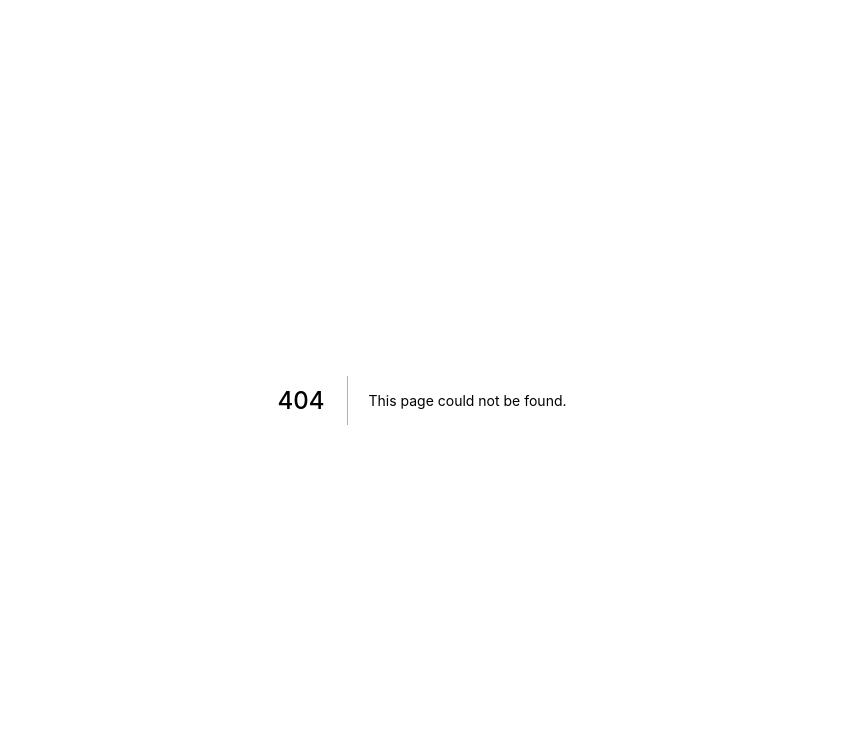
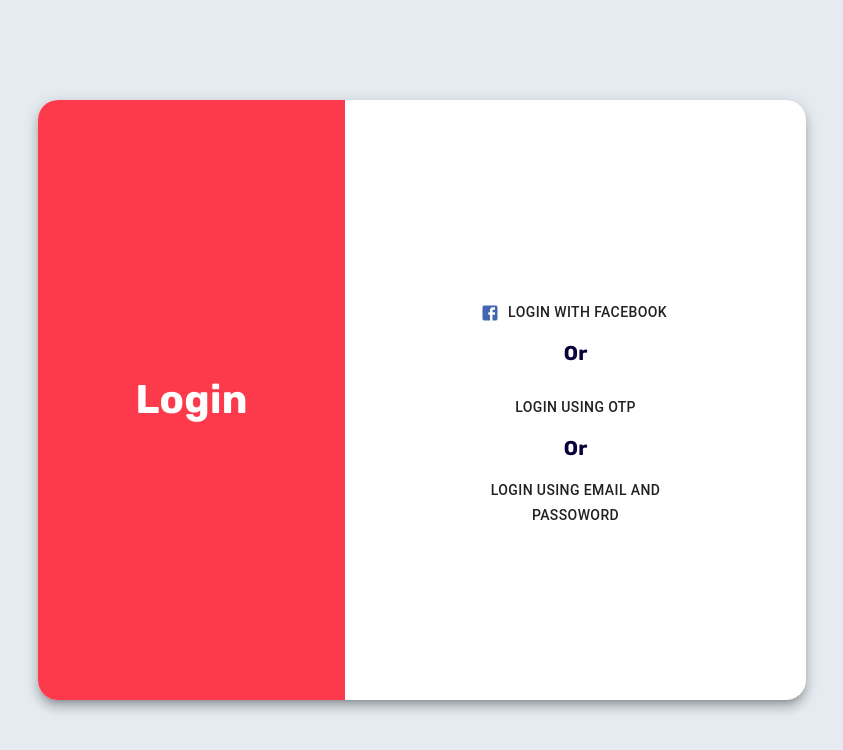
Before and after one commit to Chennai-Sharks/Fantasy-11, a Next.js app in the folder website/: page /login in a window 1280 px wide. Before the commit this address had no page. Shown: the top 750 px of the page, without its empty margins (218-1061 px from the left). Built offline with nearby package versions, Linux system fonts and the light colour scheme.

Commit message:
Added different pages

```diff
--- a/website/pages/_app.tsx
+++ b/website/pages/_app.tsx
@@ -4,6 +4,7 @@ import Head from 'next/head';
 import type { AppProps } from 'next/app';
 
 import '../styles/globals.scss';
+import { StylesProvider } from '@material-ui/core';
 
 const MyApp = ({ Component, pageProps }: AppProps): JSX.Element => {
 	React.useEffect(() => {
@@ -14,12 +15,18 @@ const MyApp = ({ Component, pageProps }: AppProps): JSX.Element => {
 	}, []);
 
 	return (
+		<StylesProvider injectFirst>
 			<React.Fragment>
 				<Head>
 					<title>Fantasy 11</title>
+					<meta
+						name='viewport'
+						content='width=device-width, initial-scale=1.0'
+					></meta>
 				</Head>
 				<Component {...pageProps} />
 			</React.Fragment>
+		</StylesProvider>
 	);
 };
 
--- /dev/null
+++ b/website/pages/login/index.tsx
@@ -0,0 +1,68 @@
+import Head from 'next/head';
+import React from 'react';
+import { Button, Card, Typography } from '@material-ui/core';
+import FacebookIcon from '@material-ui/icons/Facebook';
+
+import classes from '../../styles/Login.module.scss';
+import styles from '../../styles/Home.module.scss';
+
+const LoginScreen: React.FC = () => {
+	return (
+		<React.Fragment>
+			<Head>
+				<title>Fantasy 11 | Login</title>
+			</Head>
+			<div className={classes.background}>
+				<Card
+					className={classes.Card}
+					variant='elevation'
+					raised
+					style={{
+						borderRadius: '20px',
+					}}
+				>
+					<div className={classes.leftPortionCard}>
+						<Typography
+							className={styles.title}
+							style={{
+								color: 'white',
+							}}
+						>
+							Login
+						</Typography>
+					</div>
+					<div className={classes.rightPortionCard}>
+						<Button
+							className={classes.Button}
+							startIcon={<FacebookIcon style={{ color: '#4267B2' }} />}
+						>
+							Login With Facebook
+						</Button>
+						<Typography
+							className={styles.title}
+							style={{
+								fontSize: '20px',
+							}}
+						>
+							Or
+						</Typography>
+						<Button className={classes.Button}>Login using OTP</Button>
+						<Typography
+							className={styles.title}
+							style={{
+								fontSize: '20px',
+							}}
+						>
+							Or
+						</Typography>
+						<Button className={classes.Button}>
+							Login Using Email and Passoword
+						</Button>
+					</div>
+				</Card>
+			</div>
+		</React.Fragment>
+	);
+};
+
+export default LoginScreen;
--- /dev/null
+++ b/website/pages/login/phone-no/index.tsx
@@ -0,0 +1 @@
+import React from 'react';
```
Also changed, not shown: website/pages/index.tsx (+21 -53 lines), website/pages/login/email/index.tsx (added, +36 -0 lines). Lines whose indentation alone changed are shown as unchanged.
